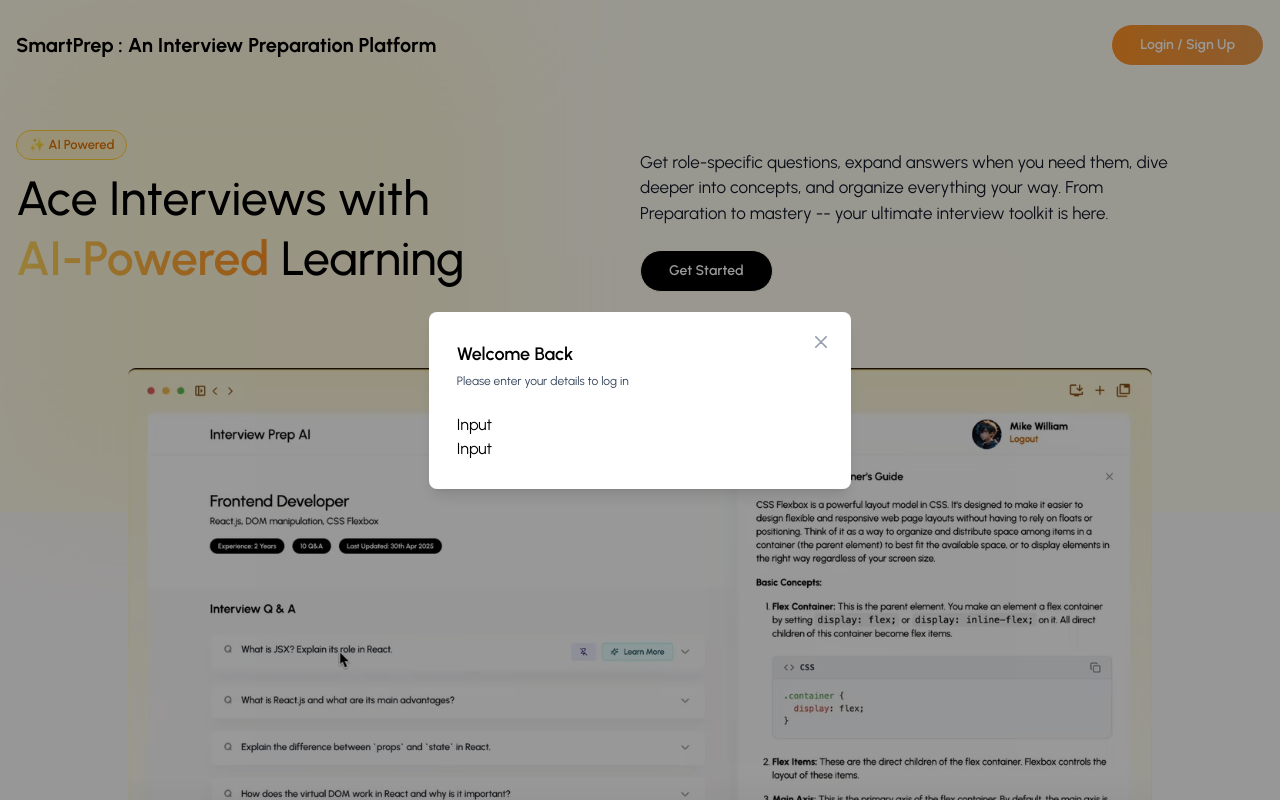
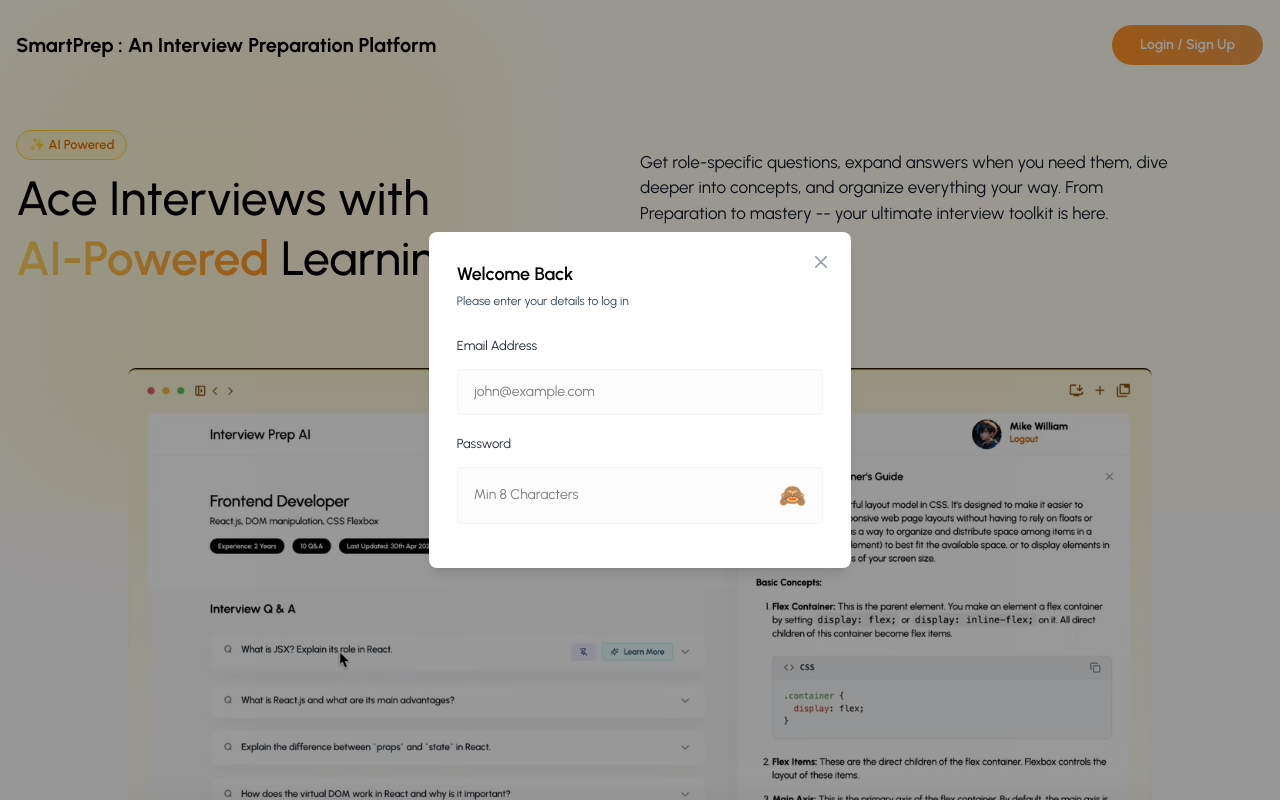
Before and after one commit to aryandumale04/smartPrep, a React (Vite) app in the folder frontend/smartPrep/: page / in a window 1280 px wide. Shown: the top 800 px of the page. Built offline with nearby package versions, Linux system fonts and the light colour scheme.

Commit message:
Add L ogin Input field Styling

```diff
--- a/frontend/smartPrep/src/components/Inputs/Input.jsx
+++ b/frontend/smartPrep/src/components/Inputs/Input.jsx
@@ -1,11 +1,54 @@
-import React from 'react'
+import React, { useState } from 'react';
 
-const Input = ({
-    value, onChange, label, placeholder, type
-}) => {
-  return (
-    <div>Input</div>
-  )
+const Input = ({ value, onChange, label, placeholder, type }) => {
+
+    const [showPassword, setShowPassword] = useState(false);
+    const toggleShowPassword = () => {
+        setShowPassword(!showPassword);
+    };
+
+    return (
+        <div>
+            <label className="text-[13px] text-slate-800">
+                {label}
+            </label>
+            <div className='input-box'>
+                <input
+                    type={type === "password" ? (showPassword ? "text" : "password") : type}
+                    placeholder={placeholder}
+                    className='w-full bg-transparent outline-none'
+                    value={value}
+                    onChange={(e) => { onChange(e) }}
+                />
+                {
+                    type === "password" && (
+                        <>
+                            {
+                                showPassword ? (
+                                    <span
+                                        className='text-primary cursor-pointer'
+                                        style={{ fontSize: '22px' }}
+                                        onClick={toggleShowPassword}
+                                    >
+                                        👁️
+                                    </span>
+                                ) : (
+                                    <span
+                                        className='text-slate-400 cursor-pointer'
+                                        style={{ fontSize: '22px' }}
+                                        onClick={toggleShowPassword}
+                                    >
+                                        🙈
+                                    </span>
+                                )
+                            }
+                        </>
+                    )
+                }
+
+            </div>
+        </div>
+    );
 }
 
-export default Input
+export default Input;
--- a/frontend/smartPrep/src/pages/Auth/Login.jsx
+++ b/frontend/smartPrep/src/pages/Auth/Login.jsx
@@ -35,8 +35,8 @@
                 label="Email Address"
                 placeholder="john@example.com"
                 type="text"
-                >
-                </Input>
+                />
+
                 <Input
                 value={password}
                 onChange={({target}) => {
@@ -44,8 +44,8 @@
                 }}
                 label="Password"
                 placeholder="Min 8 Characters"
-                type="password">
-                </Input>
+                type="password" />
+
             </form>
 
         </div>
```
